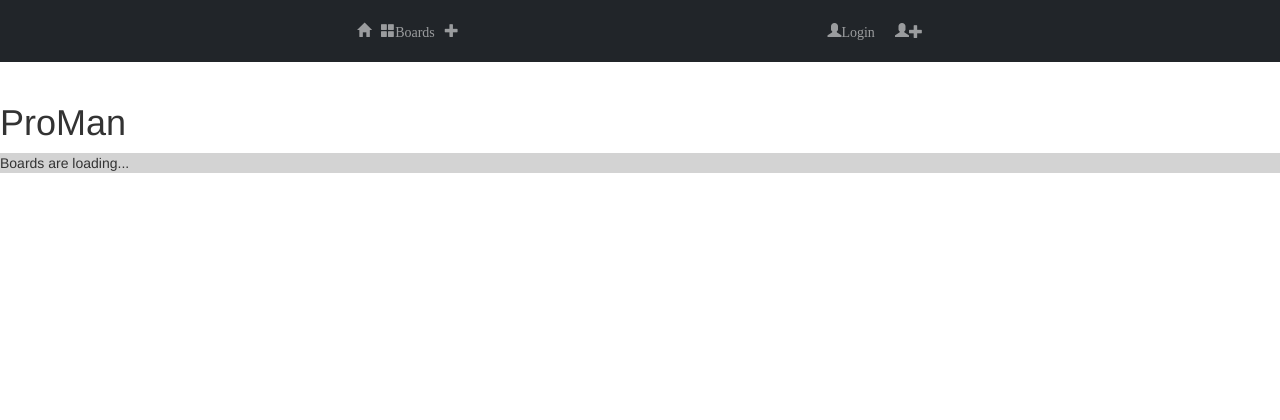
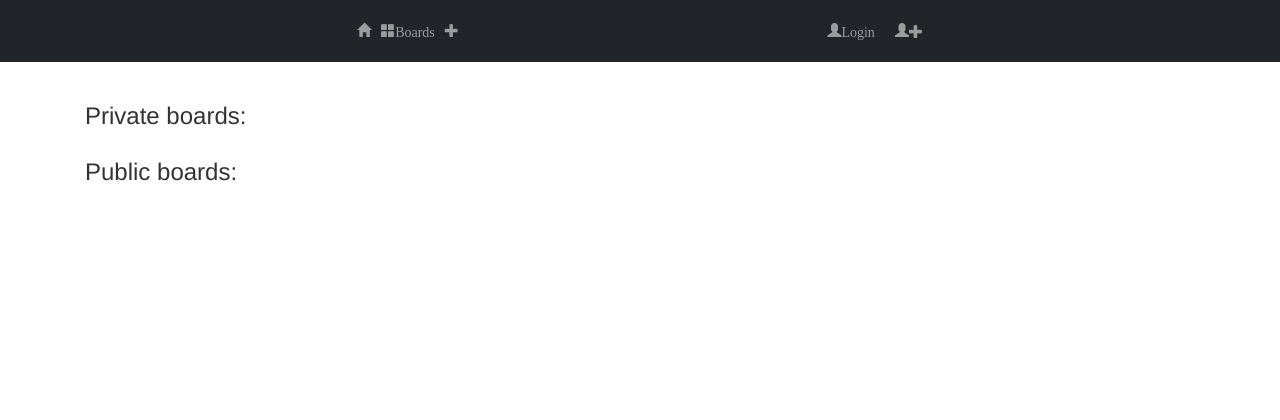
Before and after one commit to kyrylpopyk/ProMan, a Flask app: page / in a window 1280 px wide. Shown: the top 420 px of the page. Run offline with Flask 2, Linux system fonts and the light colour scheme; data that the repository does not hold is empty; parts of the project's set-up code (start-up, migrations or seed data) failed here and were passed over; some libraries are stand-ins or nearby versions.

Commit message:
show boards

```diff
--- a/static/js/dom.js
+++ b/static/js/dom.js
@@ -17,22 +17,68 @@ export let dom = {
         // shows boards appending them to #boards div
         // it adds necessary event listeners also
 
-        let boardList = '';
 
-        for(let board of boards){
-            boardList += `
-                <li>${board.title}</li>
-            `;
-        }
+        // const privateBoardsContainer = document.querySelector("#privateBoardsContainer");
+        // const publicBoardsContainer = document.querySelector("#publicBoardsContainer");
+        //
+        // let howManyColInRow = 5;
+        // let rowPrivate = 0;
+        // let rowPublic = 0;
+        // let row;
+        // let mainContainer;
+        //
+        // for(let i = 0; i < boards.length; i++) {
+        //     let colPrivate = 0;
+        //     let colPublic = 0;
+        //     let col;
+        //     if(boards[i].type === "private") {
+        //         mainContainer = privateBoardsContainer;
+        //     } else {
+        //         mainContainer = publicBoardsContainer;
+        //         }
+        //     // create row
+        //     let divRow = document.createElement("div");
+        //     divRow.className = "row";
+        //
+        //     for(;col < howManyColInRow; col++) {
+        //         // create col
+        //         let divCol
+        //
+        //         let divCard = document.createElement("div");
+        //         divCard.className = "card text-white bg-dark mb-3";
+        //
+        //
+        //         let divHeader = document.createElement("div");
+        //         divHeader.className = "card-header";
+        //         divCard.appendChild(divHeader);
+        //
+        //         let linkToBoard = document.createElement("a");
+        //         divHeader.appendChild(linkToBoard);
+        //         linkToBoard.innerText = boards[i].title;
+        //         linkToBoard.href = "#"
+        //     }
+        //
+        //
+        //
+        //
+        // }
 
-        const outerHtml = `
-            <ul class="board-container">
-                ${boardList}
-            </ul>
-        `;
-
-        let boardsContainer = document.querySelector('.boards');
-        boardsContainer.insertAdjacentHTML("beforeend", outerHtml);
+        // let boardList = '';
+        //
+        // for(let board of boards){
+        //     boardList += `
+        //         <li>${board.title}</li>
+        //     `;
+        // }
+        //
+        // const outerHtml = `
+        //     <ul class="board-container">
+        //         ${boardList}
+        //     </ul>
+        // `;
+        //
+        // let boardsContainer = document.querySelector('.boards');
+        // boardsContainer.insertAdjacentHTML("beforeend", outerHtml);
     },
     loadCards: function (boardId) {
         // retrieves cards and makes showCards called
@@ -110,6 +156,7 @@ export let dom = {
             let email = document.querySelector("#newUserEmail").value;
             let password = document.querySelector("#newUserPassword").value;
 
+
             let data = {
                 "username": username,
                 "email": email,
--- a/templates/index.html
+++ b/templates/index.html
@@ -51,8 +51,8 @@
     {% include 'user_registration.html' %}
     {% include 'user_login.html' %}
 
-    <h1>ProMan</h1>
-    <div class="boards">Boards are loading...</div>
+    {% include 'list_boards.html' %}
+
 
     </body>
 </html>
--- /dev/null
+++ b/templates/list_boards.html
@@ -0,0 +1,10 @@
+{% block list_boards %}
+    <div class="container" id="privateBoardsContainer">
+        <h3>Private boards:</h3>
+
+    </div>
+    <div class="container" id="publicBoardsContainer">
+        <h3>Public boards:</h3>
+
+    </div>
+{% endblock %}
--- a/templates/user_registration.html
+++ b/templates/user_registration.html
@@ -15,15 +15,15 @@
         <form id="registerUserForm">
           <div class="form-group">
             <label for="newUserName">User name</label>
-            <input type="text" class="form-control" id="newUserName" name="newUserName">
+            <input type="text" class="form-control" id="newUserName" name="newUserName" minlength="3" maxlength="30" required>
           </div>
           <div class="form-group">
             <label for="newUserEmail">Email</label>
-            <input type="email" class="form-control" id="newUserEmail" name="newUserEmail">
+            <input type="email" class="form-control" id="newUserEmail" name="newUserEmail" minlength="5" maxlength="50" required>
           </div>
           <div class="form-group">
             <label for="newUserPassword">Password</label>
-            <input type="password" class="form-control" id="newUserPassword" name="newUserPassword">
+            <input type="password" class="form-control" id="newUserPassword" name="newUserPassword" minlength="5" maxlength="30" required>
           </div>
           <button type="submit" class="btn btn-primary" id="registerNewUser">Register new User</button>
         </form>
```
